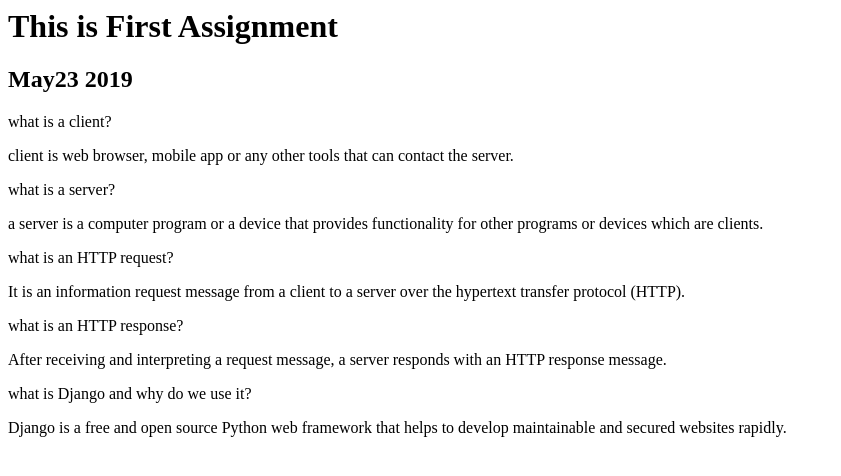
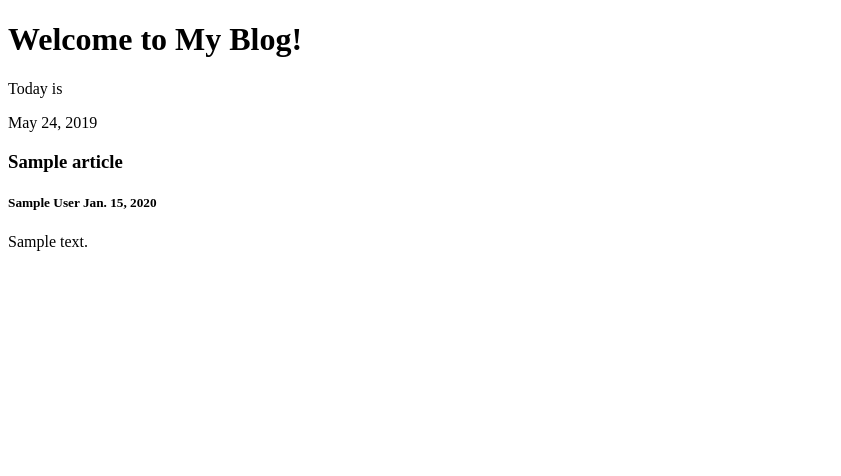
Before and after one commit to JudoboyAlex/Django_Blog_Part1, a Django app: page /home/ in a window 1280 px wide. Shown: the top 476 px of the page, without its empty margins (0-841 px from the left). Run offline with Django 3.2, Linux system fonts and the light colour scheme; tables that the repository leaves empty hold one stand-in row (values such as "Sample post").

Commit message:
assignemnt done

```diff
--- /dev/null
+++ b/blog/admin.py
@@ -0,0 +1,4 @@
+from django.contrib.admin import site
+from blog.models import Article
+
+site.register(Article)
--- /dev/null
+++ b/blog/models.py
@@ -0,0 +1,11 @@
+from django.db import models
+
+class Article(models.Model):
+    title = models.CharField(max_length=255)
+    body = models.TextField()
+    draft = models.BooleanField(default=True)
+    published_date = models.DateField()
+    author = models.CharField(max_length=255)
+
+    def __str__(self):
+        return "{} - {}".format(self.title, self.published_date)
--- a/blog/templates/index.html
+++ b/blog/templates/index.html
@@ -1,13 +1,24 @@
-<h1>This is First Assignment</h1>
-<h2>May23 2019</h2>
 
-<p>what is a client? </p>
-<p>client is web browser, mobile app or any other tools that can contact the server.</p>
-<p>what is a server?</p>
-<p>a server is a computer program or a device that provides functionality for other programs or devices which are clients.</p>
-<p>what is an HTTP request?</p>
-<p>It is an information request message from a client to a server over the hypertext transfer protocol (HTTP).</p>
-<p>what is an HTTP response?</p>
-<p>After receiving and interpreting a request message, a server responds with an HTTP response message.</p>
-<p>what is Django and why do we use it?</p>
-<p>Django is a free and open source Python web framework that helps to develop maintainable and secured websites rapidly.</p>
+<!-- Now, on the home page, display each of the articles in your database that have draft=False in reverse chronological order according to published_date (i.e. most recent first). -->
+
+<!DOCTYPE html>
+<html lang="en">
+<head>
+    <meta charset="UTF-8">
+    <meta name="viewport" content="width=device-width, initial-scale=1.0">
+    <meta http-equiv="X-UA-Compatible" content="ie=edge">
+    <title>Document</title>
+</head>
+<body>
+    <h1>Welcome to My Blog!</h1>
+    <p>Today is <p>{{date}}
+
+{% for article in articles %}
+
+    <h3>{{ article.title }}</h3>
+    <h5>{{ article.author }} {{ article.published_date }}</h5>
+    <p>{{ article.body }}</p>
+
+{% endfor %}
+</body>
+</html>
--- a/blog/urls.py
+++ b/blog/urls.py
@@ -13,17 +13,12 @@ Including another URLconf
     1. Import the include() function: from django.urls import include, path
     2. Add a URL to urlpatterns:  path('blog/', include('blog.urls'))
 """
-
-from django.http import HttpResponse
-from django.shortcuts import render
+from django.contrib import admin
 from django.urls import path
-
-
-def home_page(request):
-    response = render(request, 'index.html')
-    return HttpResponse(response)
+from blog.views import home_page
 
 
 urlpatterns = [
+    path('admin/', admin.site.urls),
     path('home/', home_page)
 ]
--- /dev/null
+++ b/blog/views.py
@@ -0,0 +1,12 @@
+from django.http import HttpResponse
+from django.shortcuts import render
+from blog.models import Article
+from datetime import date
+
+def home_page(request):
+    current_date = date.today()
+    context = {'articles': Article.objects.filter(draft=False).order_by('-published_date'),
+               'date': current_date
+                }
+    response = render(request, 'index.html', context)
+    return HttpResponse(response)
```
Also changed, not shown: blog/migrations/0001_initial.py (added), blog/migrations/0002_auto_20190524_2207.py (added), blog/migrations/__init__.py (added), 1 other file.
